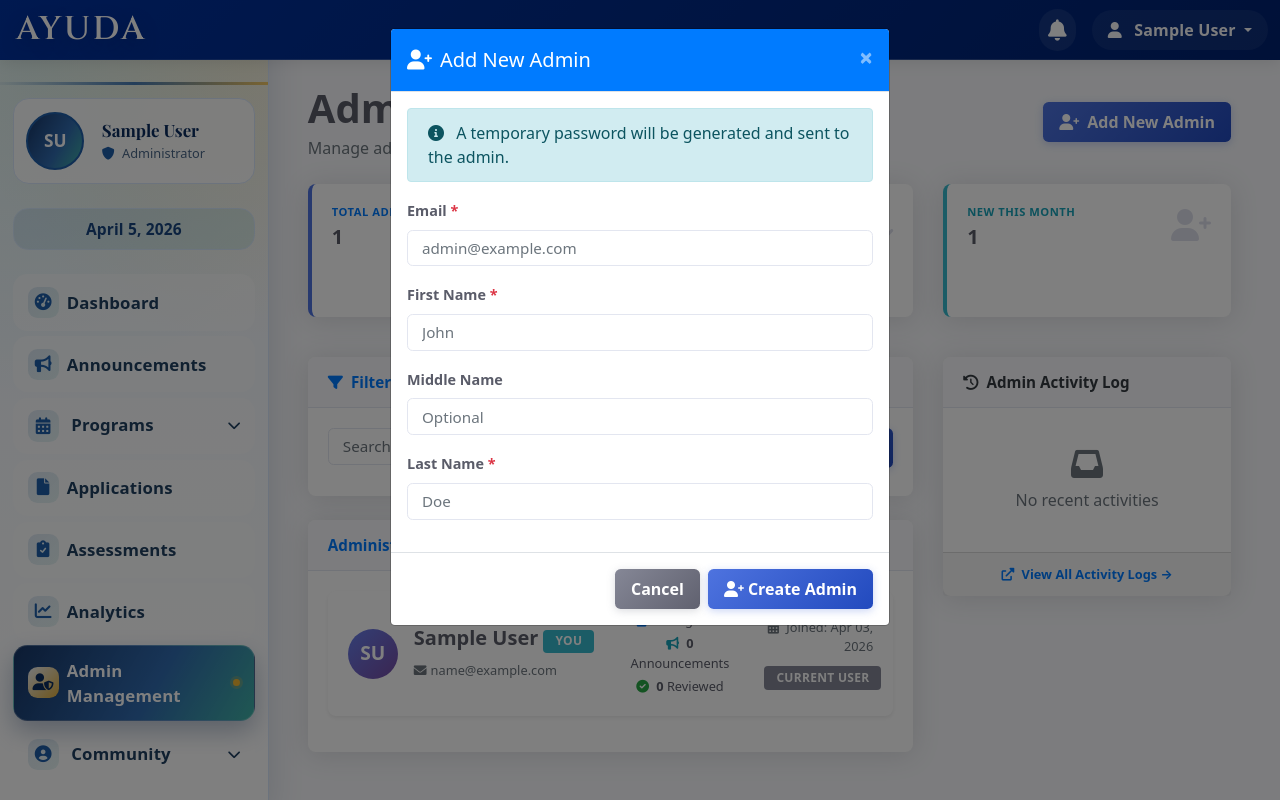
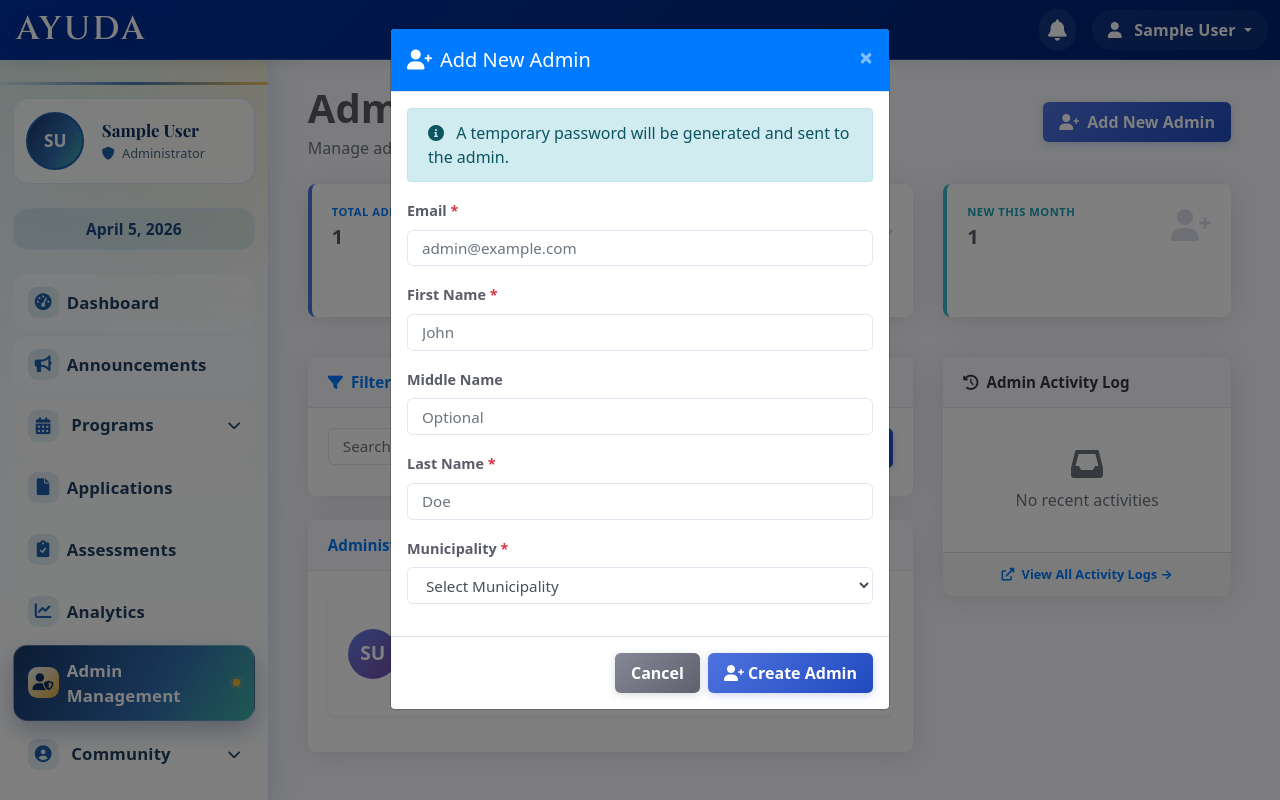
Before and after one commit to armanavi-lspu/AYUDA, a Flask app: page /admin/admin_management in a window 1280 px wide, after a click on "Add New Admin". Run offline with Flask 3, Linux system fonts and the light colour scheme; the visitor is signed in with stand-in values (Sample User, id 1); data comes from the database, SQL or seed files in the repository; data that the repository does not hold is empty; some libraries are stand-ins or nearby versions; some web fonts are replaced.

Commit message:
Add municipality field to admin_users and update related admin management features

```diff
--- a/app/admin/routes/admin_management.py
+++ b/app/admin/routes/admin_management.py
@@ -13,6 +13,7 @@
 from app.extensions import db
 from app.utils import role_required
 from app.activity_logger import log_admin_management
+from app.location_options import get_municipalities, is_valid_municipality
 
 @admin_bp.route('/admin_management')
 @login_required
@@ -34,7 +35,8 @@
         search_filter = or_(
             User.first_name.contains(search),
             User.last_name.contains(search),
-            User.email.contains(search)
+            User.email.contains(search),
+            User.admin_profile.has(AdminUsers.municipality.ilike(f'%{search}%'))
         )
         query = query.filter(search_filter)
 
@@ -82,6 +84,7 @@
         admin.programs_created = Programs.query.filter_by(user_id=admin.id).count()
         admin.announcements_created = Announcements.query.filter_by(author_id=admin.id).count()
         admin.applications_reviewed = Applications.query.filter_by(reviewed_by=admin.id).count()
+        admin.municipality = admin.admin_profile.municipality if admin.admin_profile and admin.admin_profile.municipality else 'Not set'
 
     # Get recent activity logs from database
     recent_activities = get_recent_admin_activities(limit=20)
@@ -94,6 +97,7 @@
         active_admins=active_admins,
         new_this_month=new_this_month,
         recent_activities=recent_activities,
+        municipalities=get_municipalities(),
         user=current_user
     )
 
@@ -106,10 +110,15 @@
     first_name = request.form.get('first_name', '').strip()
     middle_name = request.form.get('middle_name', '').strip()
     last_name = request.form.get('last_name', '').strip()
+    municipality = request.form.get('municipality', '').strip()
 
     # Validation
-    if not email or not first_name or not last_name:
-        flash('Email, first name, and last name are required.', 'danger')
+    if not email or not first_name or not last_name or not municipality:
+        flash('Email, first name, last name, and municipality are required.', 'danger')
+        return redirect(url_for('admin.admin_management'))
+
+    if not is_valid_municipality(municipality):
+        flash('Please select a valid municipality.', 'danger')
         return redirect(url_for('admin.admin_management'))
 
     # Check if email already exists
@@ -138,6 +147,7 @@
         # Create admin profile
         admin_profile = AdminUsers(
             user_id=new_admin.id,
+            municipality=municipality,
             created_at=datetime.utcnow()
         )
         db.session.add(admin_profile)
@@ -184,10 +194,15 @@
     middle_name = request.form.get('middle_name', '').strip()
     last_name = request.form.get('last_name', '').strip()
     email = request.form.get('email', '').strip().lower()
+    municipality = request.form.get('municipality', '').strip()
 
     # Validation
-    if not first_name or not last_name or not email:
-        flash('First name, last name, and email are required.', 'danger')
+    if not first_name or not last_name or not email or not municipality:
+        flash('First name, last name, email, and municipality are required.', 'danger')
+        return redirect(url_for('admin.admin_management'))
+
+    if not is_valid_municipality(municipality):
+        flash('Please select a valid municipality.', 'danger')
         return redirect(url_for('admin.admin_management'))
 
     # Check if email is taken by another user
@@ -203,6 +218,10 @@
         admin_user.middle_name = middle_name
         admin_user.last_name = last_name
         admin_user.email = email
+
+        if not admin_user.admin_profile:
+            admin_user.admin_profile = AdminUsers(user_id=admin_user.id, created_at=datetime.utcnow())
+        admin_user.admin_profile.municipality = municipality
 
         db.session.commit()
 
--- a/app/location_options.py
+++ b/app/location_options.py
@@ -36,19 +36,19 @@
         "Gen. Luna",
         "G. Redor",
         "Halayhayin",
+        "J. Rizal",
         "Kapatalan",
         "Laguio",
         "Liyang",
-        "M. Pandeno",
+        "Llavac",
+        "Macatad",
+        "Magsaysay",
+        "Mayatba",
         "Mendiola",
         "P. Burgos",
-        "P. De La Cruz",
-        "P. Fausto",
-        "P. Gomez",
-        "P. Jacinto",
-        "P. Mabini",
-        "P. Zamora",
+        "Pandeno",
         "Salubungan",
+        "Wawa",
     ],
     "Famy": [
         "Asana",
--- a/app/models.py
+++ b/app/models.py
@@ -625,6 +625,7 @@
 
     id = db.Column(db.Integer, primary_key=True)
     user_id = db.Column(db.Integer, db.ForeignKey('users.id'), nullable=False)
+    municipality = db.Column(db.String(100), index=True)
     created_at = db.Column(db.DateTime, default=get_utc_now)
 
     def __repr__(self):
--- a/templates/admin/admin_management.html
+++ b/templates/admin/admin_management.html
@@ -219,6 +219,10 @@
                                                 <small class="text-muted">
                                                     <i class="fas fa-envelope mr-1"></i>{{ admin.email }}
                                                 </small>
+                                                <br>
+                                                <small class="text-muted">
+                                                    <i class="fas fa-map-marker-alt mr-1"></i>{{ admin.municipality }}
+                                                </small>
                                             </div>
                                         </div>
                                     </div>
@@ -424,6 +428,16 @@
                         <input type="text" class="form-control" name="last_name"
                                placeholder="Doe" required>
                     </div>
+
+                    <div class="form-group">
+                        <label>Municipality <span class="text-danger">*</span></label>
+                        <select class="form-control" name="municipality" required>
+                            <option value="">Select Municipality</option>
+                            {% for municipality in municipalities %}
+                            <option value="{{ municipality }}">{{ municipality }}</option>
+                            {% endfor %}
+                        </select>
+                    </div>
                 </div>
                 <div class="modal-footer">
                     <button type="button" class="btn btn-secondary" data-dismiss="modal">Cancel</button>
@@ -475,6 +489,19 @@
                         <label>Last Name <span class="text-danger">*</span></label>
                         <input type="text" class="form-control" name="last_name"
                                value="{{ admin.last_name }}" required>
+                    </div>
+
+                    <div class="form-group">
+                        <label>Municipality <span class="text-danger">*</span></label>
+                        <select class="form-control" name="municipality" required>
+                            <option value="">Select Municipality</option>
+                            {% for municipality in municipalities %}
+                            <option value="{{ municipality }}" {% if admin.admin_profile and admin.admin_profile.municipality == municipality %}selected{% endif %}>{{ municipality }}</option>
+                            {% endfor %}
+                            {% if admin.admin_profile and admin.admin_profile.municipality and admin.admin_profile.municipality not in municipalities %}
+                            <option value="{{ admin.admin_profile.municipality }}" selected>{{ admin.admin_profile.municipality }} (Legacy)</option>
+                            {% endif %}
+                        </select>
                     </div>
                 </div>
                 <div class="modal-footer">
```
Also changed, not shown: app/admin/routes/community.py (+11 -9 lines), app/admin/routes/profile.py (+20 -4 lines), app/community/routes/profile.py (+13 -2 lines), migrations/versions/add_admin_municipality.py (added, +28 -0 lines), templates/admin/profile_settings.html (+22 -1 lines).
